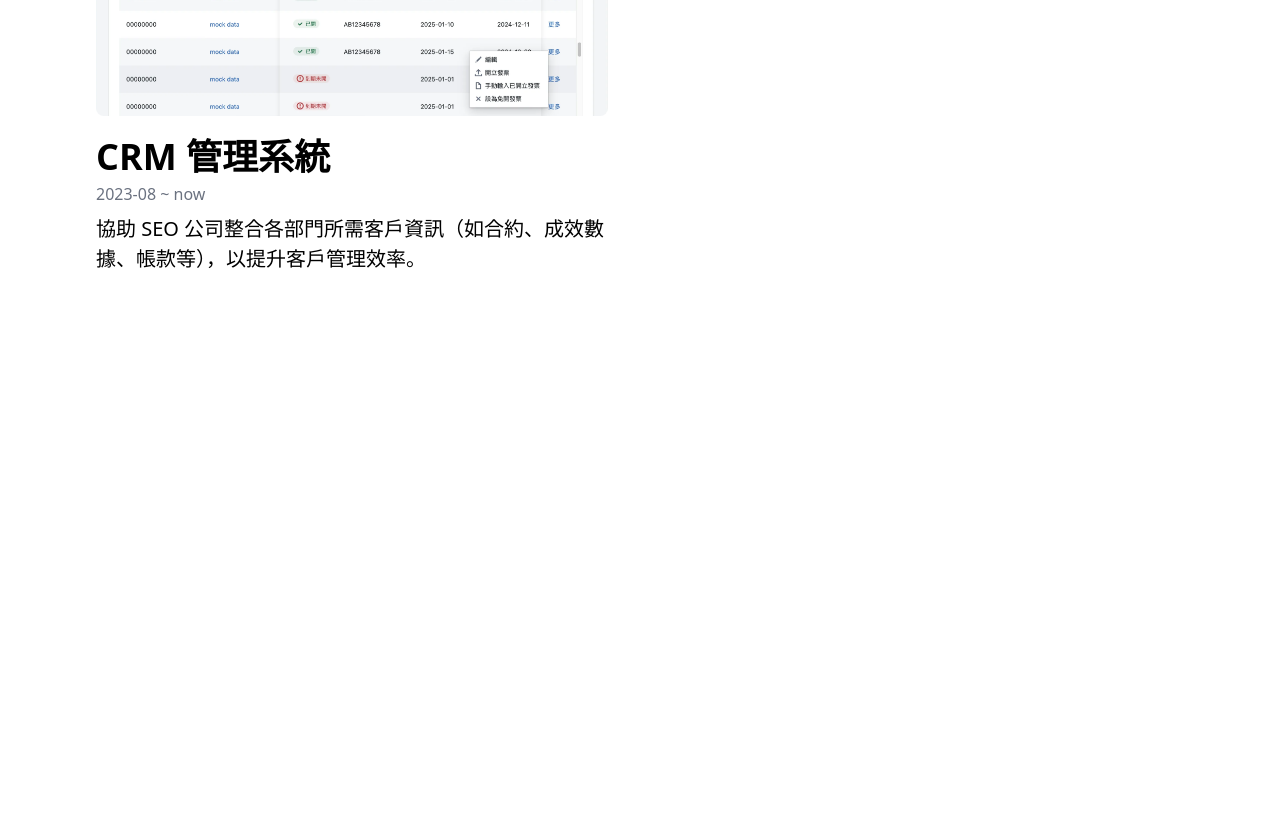
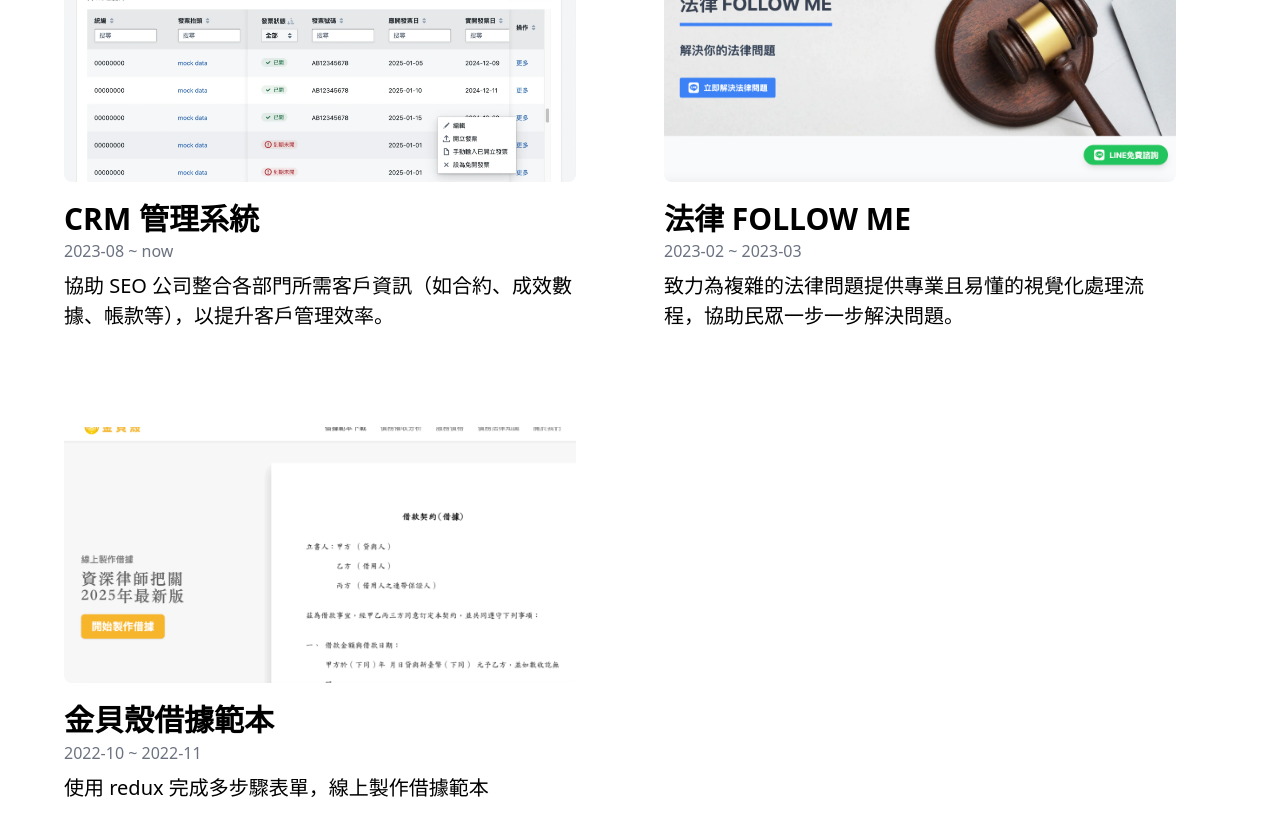
Before and after one commit to stanley-yin/my-website, a Next.js app: page /projects in a window 1280 px wide. Shown: the part 300-1136 px from the top of the page. Before the commit the page ends 800 px from the top, so only its background shows below. Built offline with nearby package versions, Linux system fonts and the light colour scheme.

Commit message:
feat: update projects data

```diff
--- a/src/app/components/ImageCard.tsx
+++ b/src/app/components/ImageCard.tsx
@@ -26,7 +26,7 @@ const ImageCard = ({
           className="default-transition hover:scale-105"
         />
       </div>
-      <p className="heading-2">{title}</p>
+      <p className="heading-3">{title}</p>
       <p className="body-text-small text-gray-500">{createdAt}</p>
       <p className="body-text mt-2 line-clamp-3 hover:underline">
         {description}
--- a/src/app/projects/page.tsx
+++ b/src/app/projects/page.tsx
@@ -7,8 +7,8 @@ const Page = () => {
   const data = getProjectsData();
   const projectContents = data.map((project, index) => (
     <Link
-      href={"/projects/crm-project"}
-      className="mx-auto inline-block"
+      href={`/projects/${project.slug}`}
+      className="inline-block"
       key={index}
     >
       <ImageCard
@@ -21,8 +21,11 @@ const Page = () => {
     </Link>
   ));
   return (
-    <div className="wrapper py-24">
-      <div className="grid grid-cols-1 lg:grid-cols-2">{projectContents}</div>
+    <div className="wrapper py-6 sm:py-12">
+      <h1 className="heading-1 mb-12">Projects</h1>
+      <div className="grid grid-cols-1 gap-x-12 gap-y-24 lg:grid-cols-2">
+        {projectContents}
+      </div>
     </div>
   );
 };
--- /dev/null
+++ b/src/content/projects/followme.md
@@ -0,0 +1,13 @@
+---
+date: '2023-02 ~ 2023-03'
+title: '法律 FOLLOW ME'
+description: '致力為複雜的法律問題提供專業且易懂的視覺化處理流程，協助民眾一步一步解決問題。'
+cover: "/images/followme.png"
+---
+## Demo
+[https://followme.law/](https://followme.law/)
+
+## 系統架構
+1. **前端**：Gatsby、TypeScript、Tailwind CSS、GraphQL
+2. **CMS**：Contentful
+3. **測試**：Cypress
--- /dev/null
+++ b/src/content/projects/moneyback_iou.md
@@ -0,0 +1,13 @@
+---
+date: '2022-10 ~ 2022-11'
+title: '金貝殼借據範本'
+description: '使用 redux 完成多步驟表單，線上製作借據範本'
+cover: "/images/iou.png"
+---
+## Demo
+[https://moneyback.co/iou_introduction](https://moneyback.co/iou_introduction)
+
+## 使用工具
+1. react-hook-form, redux 完成多步驟表單
+2. react-pdf 生成範本
+3. 串接 Google Drive、Google Sheet 保存生成範本
```
Also changed, not shown: public/images/followme.png (added), public/images/iou.png (added).
